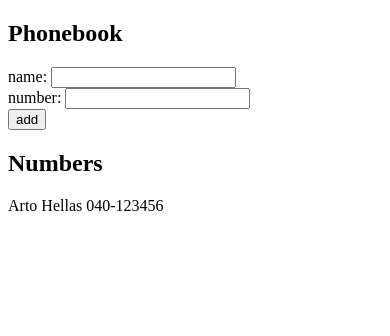
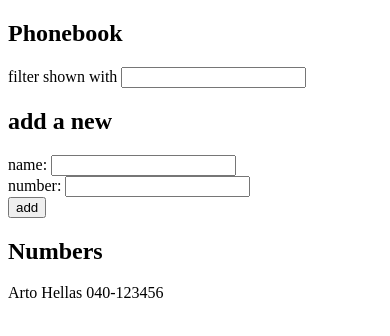
Before and after one commit to kritebh/fullstackopen, a React (Create React App) app in the folder part2/phonebook/: page / in a window 390 px wide. Shown: the top 336 px of the page. Built offline with nearby package versions, Linux system fonts and the light colour scheme.

Commit message:
2.9*: The Phonebook Step4

```diff
--- a/part2/phonebook/src/App.js
+++ b/part2/phonebook/src/App.js
@@ -2,10 +2,12 @@ import { useState } from 'react'
 
 const App = () => {
   const [persons, setPersons] = useState([
-    { name: 'Arto Hellas',number:'040-123456' }
+    { name: 'Arto Hellas',number:'040-123456' },
   ])
   const [newName, setNewName] = useState('')
   const [number,setNumber] = useState('')
+  const [search,setSearch] = useState('')
+  const [filterPersons,setFilterPersons] = useState([])
 
   const formHandler = (e)=>{
     e.preventDefault()
@@ -26,9 +28,28 @@ const App = () => {
     setNumber("")
   }
 
+  const searchHandler = (e)=>{
+    let currInput = e.target.value
+    setSearch(currInput)
+
+    let allPersons = [...persons]
+
+    let filterResult =  allPersons.filter((p)=>{
+      return p.name.toLowerCase().includes(currInput.toLowerCase())
+    })
+
+    setFilterPersons(filterResult)
+
+
+  }
+
   return (
     <div>
       <h2>Phonebook</h2>
+      <div>
+        filter shown with <input type='text' value={search} onChange={(e)=>searchHandler(e)} ></input>
+      </div>
+      <h2>add a new</h2>
       <form onSubmit={(e)=>formHandler(e)}>
         <div>
           name: <input value={newName} onChange={(e)=>setNewName(e.target.value)} />
@@ -42,7 +63,12 @@ const App = () => {
       </form>
       <h2>Numbers</h2>
       {
-        persons.map((person,i)=>{
+        search && filterPersons.map((person,i)=>{
+          return <p key={i}>{person.name} {person.number}</p>
+        })
+      }
+      {
+        !search && persons.map((person,i)=>{
           return <p key={i}>{person.name} {person.number}</p>
         })
       }
```
